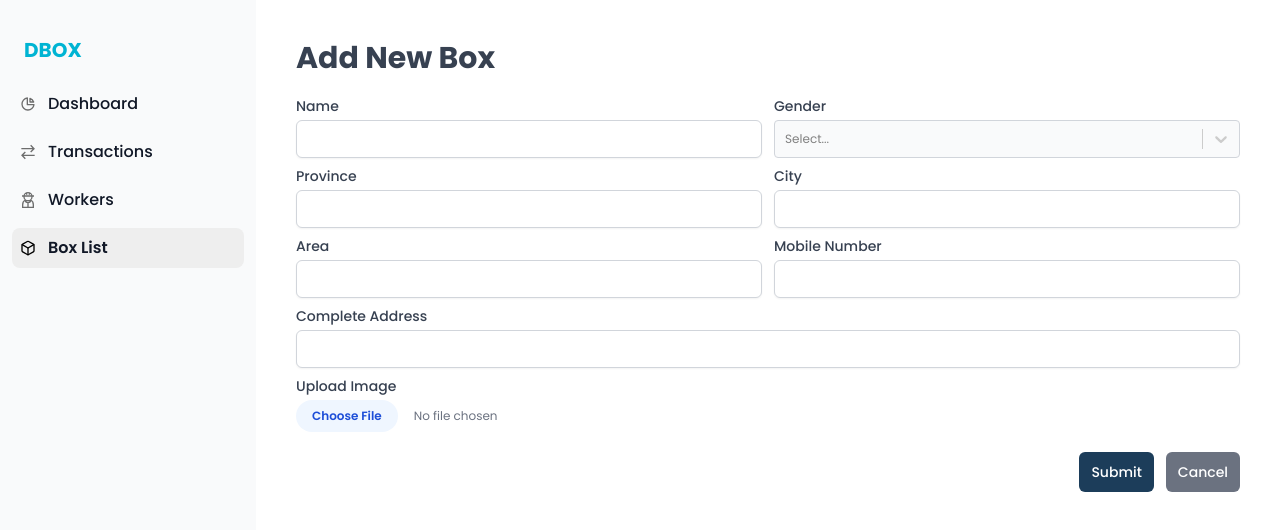
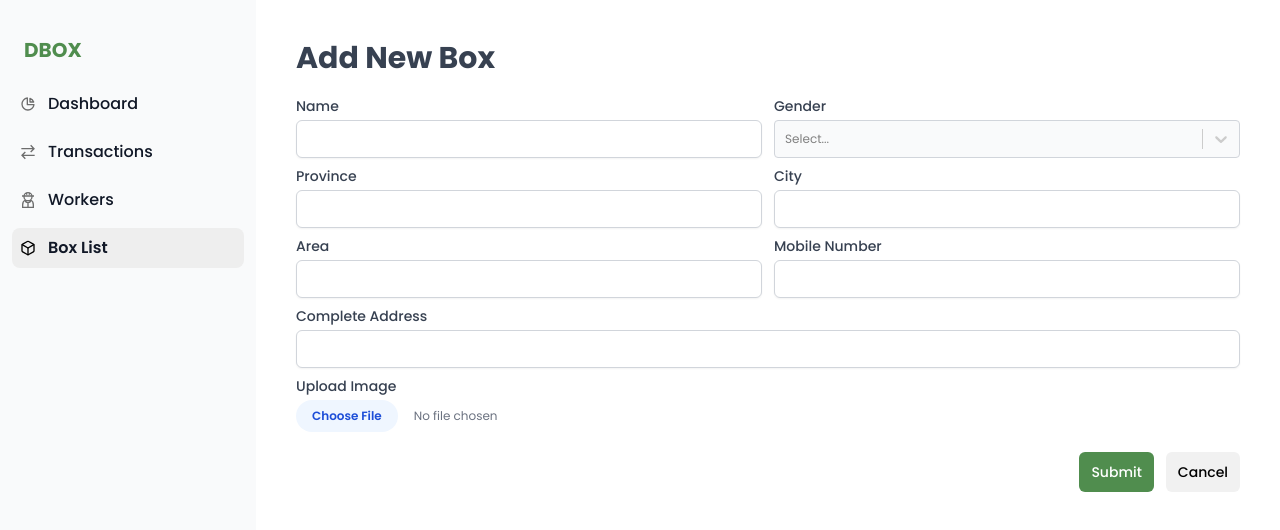
Before and after one commit to hammadtariq321/dbox-frontend, a Next.js app: page /boxes/add in a window 1280 px wide. Shown: the top 530 px of the page. Built offline with nearby package versions, Linux system fonts and the light colour scheme.

Commit message:
"Updated button component styles and Tailwind config colors"

```diff
--- a/src/components/button.js
+++ b/src/components/button.js
@@ -5,13 +5,13 @@ import { BUTTON_VARIANT } from "@/helper/constants";
 const getVariant = (variant) => {
   switch (variant) {
     case BUTTON_VARIANT.PRIMARY:
-      return "bg-secondary text-white hover:bg-primary";
+      return "bg-primary text-white hover:bg-primary-hover";
+    case BUTTON_VARIANT.SECONDARY:
+      return "bg-secondary text-black hover:bg-secondary-hover";
     case BUTTON_VARIANT.SUCCESS:
-      return "bg-primary text-white hover:bg-primary-hover";
+      return "bg-success text-white hover:bg-success-hover";
     case BUTTON_VARIANT.DANGER:
-      return "bg-red-500 text-white hover:bg-primary";
-    case BUTTON_VARIANT.SECONDARY:
-      return "bg-gray-500 text-white hover:bg-primary";
+      return "bg-red-500 text-white hover:bg-red-700";
     case BUTTON_VARIANT.OUTLINE:
       return "border border-primary bg-white text-primary hover:border-primary hover:bg-primary hover:text-white";
     default:
--- a/tailwind.config.js
+++ b/tailwind.config.js
@@ -14,10 +14,10 @@ module.exports = {
           "conic-gradient(from 180deg at 50% 50%, var(--tw-gradient-stops))",
       },
       colors: {
-        primary: "#00B4D3",
-        "primary-hover": "#26c7e3",
-        secondary: "#1C3D5A",
-        "secondary-hover": "#365F81",
+        primary: "#508D4E",
+        "primary-hover": "#15803D",
+        secondary: "#f1f1f1",
+        "secondary-hover": "#dfdfdf",
         success: "#4CAF50",
         "success-hover": "#45A049",
         danger: "#FF5252",
```
